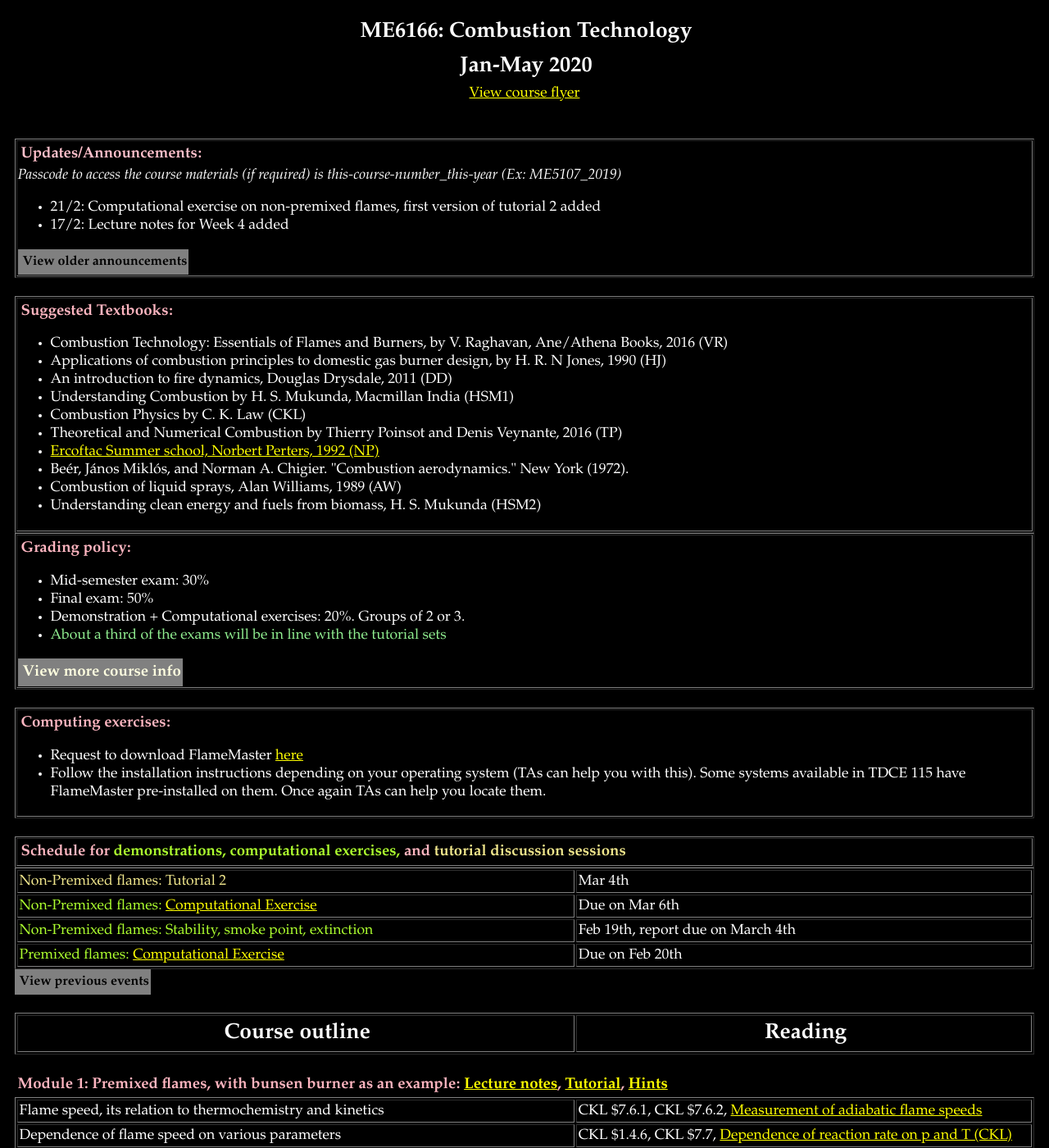
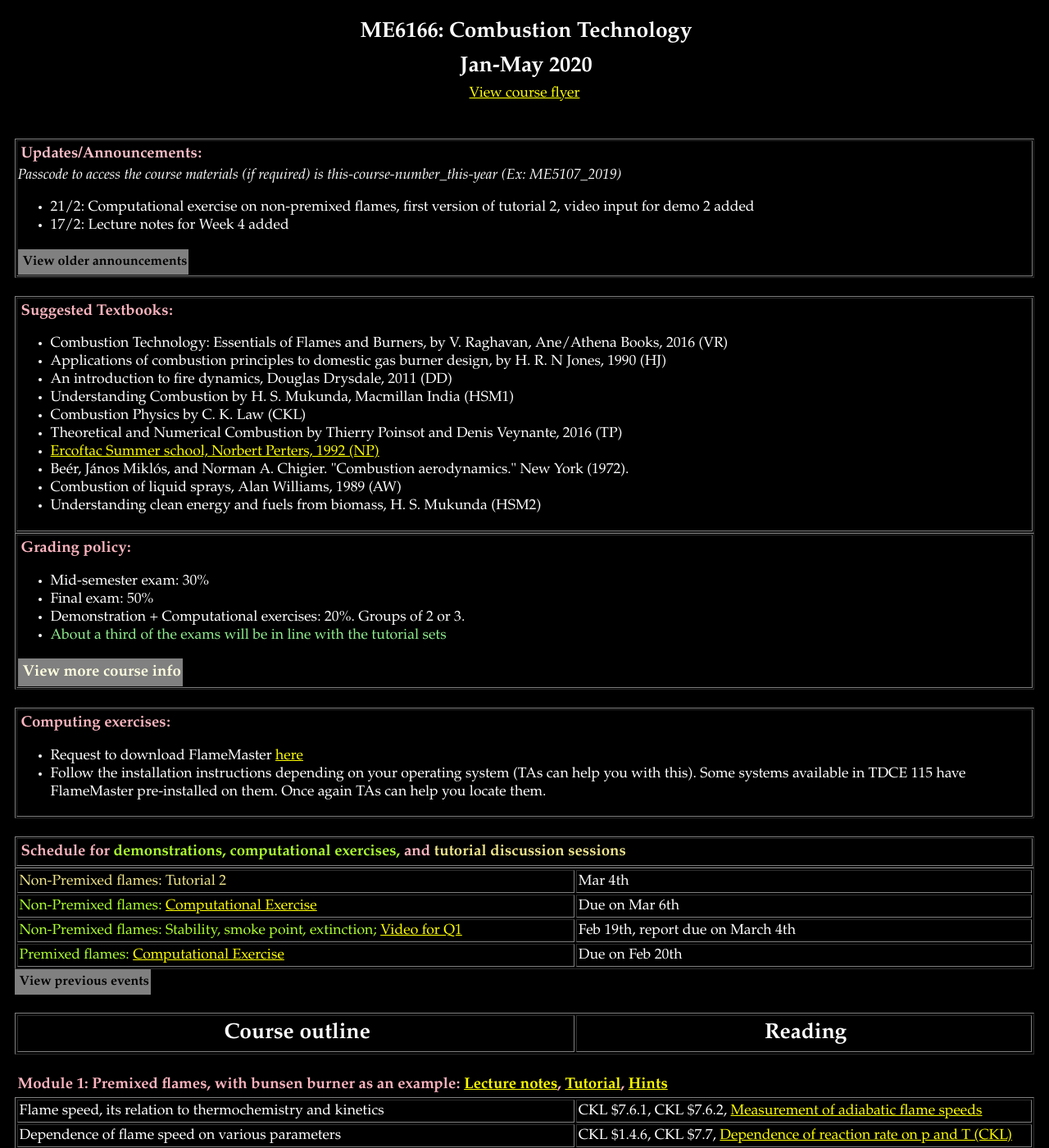
Before and after one commit to krithikasivaram/krithikasivaram.github.io, a Jekyll site: the page teaching/ME6166_Jan_May_2020.html, which Jekyll copies as it is, in a window 1280 px wide and 1400 px high. Shown: the whole window at 82% size. Built offline with Jekyll 4.4.1, drawn with Linux system fonts in a browser that asks for light colours.

Commit message:
me6166 updates

```diff
--- a/teaching/ME6166_Jan_May_2020.html
+++ b/teaching/ME6166_Jan_May_2020.html
@@ -108,7 +108,7 @@ p
 Updates/Announcements:</font></h3>
 <i> Passcode to access the course materials (if required) is this-course-number_this-year (Ex: ME5107_2019)</i>
 	<ul>
-	<li> 21/2: Computational exercise on non-premixed flames, first version of tutorial 2 added
+	<li> 21/2: Computational exercise on non-premixed flames, first version of tutorial 2, video input for demo 2 added
 	<li> 17/2: Lecture notes for Week 4 added
 	</ul>
 	<button class="collapsible"><h4>View older announcements</h4></button>
@@ -250,7 +250,7 @@ Path-to-FlameMaster/Run/FlameMan/Diff/Steady/CH4/ </li>	-->
 	<col width = "45%">
 	<tr> <td> <font color="khaki">Non-Premixed flames: Tutorial 2 </td> <td> Mar 4th </td></tr>
 	<tr> <td> <font color="greenyellow">Non-Premixed flames: <a href="https://owncloud.iitm.ac.in/index.php/s/W9QMwpwb9ASHufk">Computational Exercise</a> </td> <td> Due on Mar 6th </td></tr>
-	<tr> <td> <font color="greenyellow">Non-Premixed flames: Stability, smoke point, extinction </td> <td> Feb 19th, report due on March 4th </td></tr>
+	<tr> <td> <font color="greenyellow">Non-Premixed flames: Stability, smoke point, extinction; <a href="https://owncloud.iitm.ac.in/index.php/s/VBXum6Nm3kRJTEk" target="_blank">Video for Q1</a> </td> <td> Feb 19th, report due on March 4th </td></tr>
 	<tr> <td> <font color="greenyellow">Premixed flames: <a href="https://owncloud.iitm.ac.in/index.php/s/VYD5xrxFi5lWpwu">Computational Exercise</a> </td> <td> Due on Feb 20th </td></tr>
 </table>
 <button class="collapsible"><h4>View previous events</h4></button>
```
